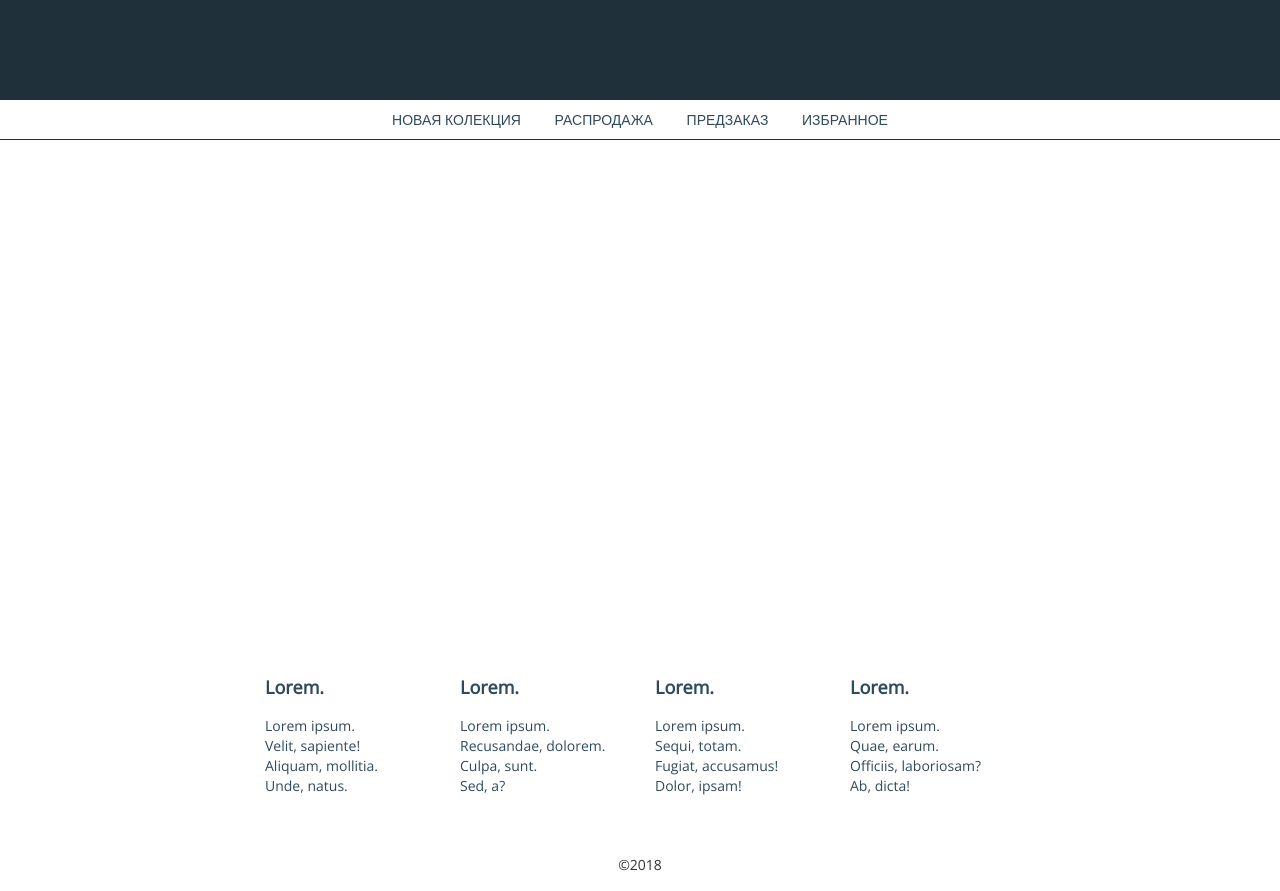
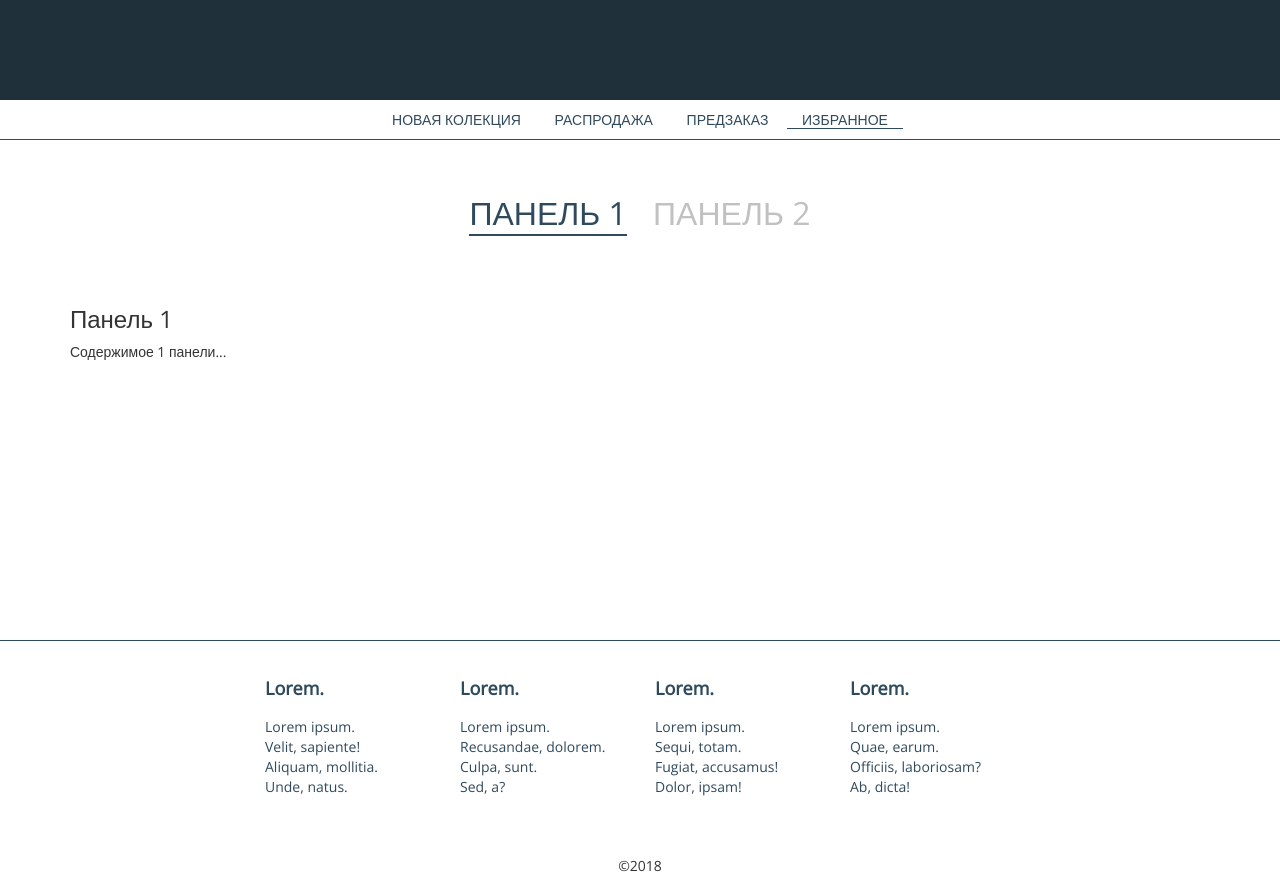
Before and after one commit to Kostyshyn/hoops-views, a web app: file app/shopping-cart.html in a window 1280 px wide. Run offline with its HTML, style and script files only (its server is not run), Linux system fonts and the light colour scheme; some libraries are stand-ins or nearby versions.

Commit message:
[~] shopping cart page

```diff
--- a/app/css/style.css
+++ b/app/css/style.css
@@ -25,7 +25,7 @@ body {
 .navigation	{
 	height: 40px;
 	background-color: #fff;
-	border-bottom: 1px solid #1F303A;
+	border-bottom: 1px solid #2f4a5d;
 	position: relative;
 }
 .navigation ul {
@@ -81,7 +81,8 @@ body {
 	left: 0px;
 	transition: .3s ease-in-out;
 }
-.navigation ul.desktop-nav li a:hover::after {
+.navigation ul.desktop-nav li a:hover::after,
+.navigation ul.desktop-nav li.active a:after {
 	width: 100%;
 }
 .navigation ul.desktop-nav li a:hover,
@@ -136,6 +137,7 @@ body {
 /* footer */
 
 footer {
+	border-top: 1px solid #2f4a5d;
 	min-height: 250px;
 	padding: 20px 0px 0px 0px;
 }
@@ -302,7 +304,7 @@ input[type="checkbox"]:checked ~ .checkmark {
 /* product page */
 
 .product-gallery {
-	padding: 55px 10px 20px 0px
+	padding: 55px 10px 55px 0px
 }
 .preview-gallery {
 	box-sizing: border-box;
@@ -451,7 +453,7 @@ input[type="radio"]:checked ~ .checkmark:after  {
 	margin-left: 5px;
 }
 .product-description {
-	padding: 55px 0px 20px 0px;
+	padding: 55px 0px;
 }
 .description-collapse {
 	color: #2f4a5d;
@@ -476,6 +478,33 @@ input[type="radio"]:checked ~ .checkmark:after  {
 }
 .description-collapse button:after {
 	content: '+';
+}
+
+/* shopping cart */
+
+.shopping-tabs-nav {
+	padding: 50px 0px;
+	margin: 0px;
+	text-align: center;
+}
+.shopping-tabs-nav li {
+	display: inline-block;
+	min-width: 180px;
+}
+.shopping-tabs-nav li a {
+	font-size: 32px;
+	text-transform: uppercase;
+	color: #c1c1c1;
+	transition: .15s;
+}
+.shopping-tabs-nav li.active a {
+	color: #2f4a5d;
+	border-bottom: 2px solid #2f4a5d;
+}
+.shopping-tabs-nav li a:focus,
+.shopping-tabs-nav li a:hover {
+	text-decoration: none;
+
 }
 
 /* sliders */
--- a/app/index.html
+++ b/app/index.html
@@ -25,7 +25,7 @@
 				<div class="row">
 					<div class="col-lg-12">
 						<ul class="desktop-nav">
-							<li><a href="index.html">НОВАЯ КОЛЕКЦИЯ</a></li>
+							<li class="active"><a href="index.html">НОВАЯ КОЛЕКЦИЯ</a></li>
 							<li><a href="products.html">РАСПРОДАЖА</a></li>
 							<li><a href="">ПРЕДЗАКАЗ</a></li>
 							<li><a href="shopping-cart.html">ИЗБРАННОЕ</a></li>
--- a/app/product-item.html
+++ b/app/product-item.html
@@ -26,7 +26,7 @@
 					<div class="col-lg-12">
 						<ul class="desktop-nav">
 							<li><a href="index.html">НОВАЯ КОЛЕКЦИЯ</a></li>
-							<li><a href="products.html">РАСПРОДАЖА</a></li>
+							<li class="active"><a href="products.html">РАСПРОДАЖА</a></li>
 							<li><a href="">ПРЕДЗАКАЗ</a></li>
 							<li><a href="shopping-cart.html">ИЗБРАННОЕ</a></li>
 						</ul>
--- a/app/products.html
+++ b/app/products.html
@@ -26,7 +26,7 @@
 					<div class="col-lg-12">
 						<ul class="desktop-nav">
 							<li><a href="index.html">НОВАЯ КОЛЕКЦИЯ</a></li>
-							<li><a href="products.html">РАСПРОДАЖА</a></li>
+							<li class="active"><a href="products.html">РАСПРОДАЖА</a></li>
 							<li><a href="">ПРЕДЗАКАЗ</a></li>
 							<li><a href="shopping-cart.html">ИЗБРАННОЕ</a></li>
 						</ul>
--- a/app/shopping-cart.html
+++ b/app/shopping-cart.html
@@ -28,7 +28,7 @@
 							<li><a href="index.html">НОВАЯ КОЛЕКЦИЯ</a></li>
 							<li><a href="products.html">РАСПРОДАЖА</a></li>
 							<li><a href="">ПРЕДЗАКАЗ</a></li>
-							<li><a href="shopping-cart.html">ИЗБРАННОЕ</a></li>
+							<li class="active"><a href="shopping-cart.html">ИЗБРАННОЕ</a></li>
 						</ul>
 <!-- 						<div class="nav-button">
 							<div class="hidden-nav-button-wrapper">
@@ -50,7 +50,27 @@
 	</header>
 
 	<div class="main-container">
+		<div class="container">
+			<div class="row">
+				<div class="col-lg-12">
+					<ul  class="shopping-tabs-nav">
+						<li class="active"><a data-toggle="tab" href="#shopping-cart">Панель 1</a></li>
+						<li><a data-toggle="tab" href="#panely2">Панель 2</a></li>
+					</ul>
 
+					<div class="tab-content">
+						<div id="shopping-cart" class="tab-pane fade in active">
+							<h3>Панель 1</h3>
+							<p>Содержимое 1 панели...</p>
+						</div>
+						<div id="panely2" class="tab-pane fade">
+							<h3>Панель 2</h3>
+							<p>Содержимое 2 панели...</p>
+						</div>
+					</div>
+				</div>
+			</div>
+		</div>
 	</div>
 
 	<footer>
```
